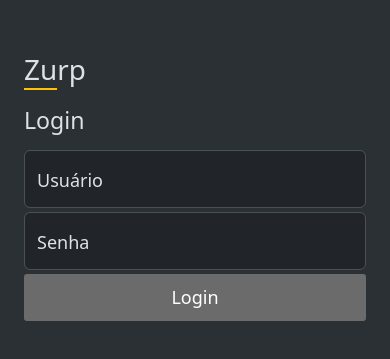
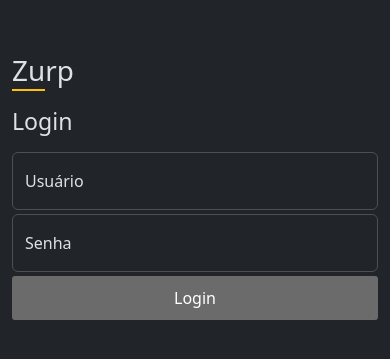
Before and after one commit to Helder45/Zurp, a plain HTML site: page index.html in a window 390 px wide. Shown: the part 237-596 px from the top of the page. Drawn offline with nearby package versions, Linux system fonts and the light colour scheme.

Commit message:
now finished

```diff
--- a/css/index.css
+++ b/css/index.css
@@ -1,9 +1,6 @@
 html,
 body {
   height: 100%;
-}
-.container {
-  width: 75% !important;
 }
 
 .posicaoContainer {
@@ -12,15 +9,12 @@ body {
   display: flex;
   flex-direction: column;
   justify-content: center;
-  font-size: 20px;
+  font-size: 18px;
 }
 
 @media (max-width: 1000px) {
-  .container {
-    width: 100% !important;
-  }
   .posicaoContainer {
     width: 100% !important;
-    font-size: 18px;
+    font-size: 16px;
   }
 }
--- a/index.html
+++ b/index.html
@@ -17,9 +17,8 @@
         crossorigin="anonymous">
 </head>
 
-<body class="d-flex aling-items-center py-4 bg-body-tertiary ">
-    <main class="container">
-        <div class="container posicaoContainer">
+<body>
+    <main class="container-fluid posicaoContainer">
             <form>
                 <a class="navbar-brand fs-1" href="#"><span class="border-bottom border-2 border-warning">Zu</span>rp</a>
                 <h1 class="h3 fw-normal my-3">Login</h1>
@@ -45,7 +44,6 @@
                     class="btn-primary w-100 py-2">
 
             </form>
-        </div>
     </main>
 
     <script src="js/script.js"></script>
```
